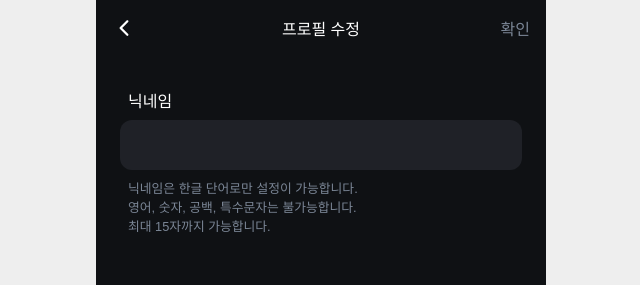
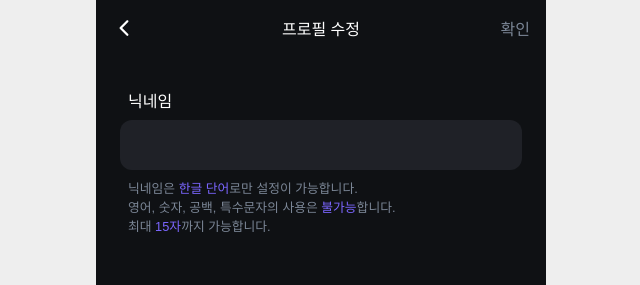
Before and after one commit to supEr-attraction/throwng-opensource, a React app in the folder front/: page /user/mypage/change-nickname in a window 1280 px wide. Shown: the top 285 px of the page, without its empty margins (319-959 px from the left). Built offline with nearby package versions, Linux system fonts and the light colour scheme; no server answers; sample sign-in values are in the browser's storage; the HTML template or start-up script is replaced by a standard one; a web font is replaced by a local one.

Commit message:
[Fix] Resolve page index not initializing when entering My Page

```diff
--- a/front/src/components/musicDrop/MusicDropBody.tsx
+++ b/front/src/components/musicDrop/MusicDropBody.tsx
@@ -8,6 +8,8 @@ import { selectMusic } from "@store/music/drop/atoms";
 import MusicDropBtn from "./MusicDropBtn";
 import "@styles/musicDrop/MusicDropBody.scss";
 import { scrollSongIndex } from "@store/playList/atoms";
+import ToasterMsg from "@components/ToasterMsg";
+import { toastMsg } from "@/utils/toastMsg";
 
 interface Props {
   setIsLoading: React.Dispatch<React.SetStateAction<boolean>>;
@@ -30,8 +32,6 @@ const MusicDropBody = ({ setIsLoading }: Props) => {
     if (e.target.value.length <= 50) {
       setText(e.target.value);
       setCount(e.target.value.length);
-    } else {
-      alert("텍스트는 최대 50자까지 입력 가능합니다.");
     }
   };
 
@@ -40,9 +40,8 @@ const MusicDropBody = ({ setIsLoading }: Props) => {
     e.preventDefault();
 
     if (text.trim().length === 0) {
-      alert(
-        "노래, 현재 감정, 상황, 관련 에피소드, 거리, 가수 등 떠오르는 말을 적어보세요."
-      );
+      toastMsg("노래, 현재 감정, 상황, 관련 에피소드, 거리, 가수 등 떠오르는 말을 적어보세요.")
+      setText('')
       setIsLoading(false);
       return;
     }
@@ -63,9 +62,9 @@ const MusicDropBody = ({ setIsLoading }: Props) => {
     const res = await postThrowngMusic(songInfo.youtubeId, requestBody);
 
     if (res === "Song_400_2") {
-      alert("하루 쓰롱 개수를 초과하였습니다.\n내일 다시 쓰롱 해주세요.");
+      alert("하루 쓰롱 개수를 초과하였습니다.\n내일 다시 쓰롱 해주세요");
     } else if (res === "Throw_400_2") {
-      alert("반경 100m 내에는 같은 날 같은 노래를 쓰롱할 수 없어요.");
+      alert("반경 100m 내에는 같은 날, 같은 노래를 쓰롱할 수 없어요");
     }
     resetUserImage();
     resetImagePreview();
@@ -102,6 +101,7 @@ const MusicDropBody = ({ setIsLoading }: Props) => {
         </div>
         <MusicDropBtn onClick={postThrownSong} btnText="쓰롱하기" />
       </form>
+      <ToasterMsg />
     </div>
   );
 };
--- a/front/src/components/musicDrop/MusicDropHeader.tsx
+++ b/front/src/components/musicDrop/MusicDropHeader.tsx
@@ -12,6 +12,7 @@ import { ImVolumeMedium } from "react-icons/im";
 import { ImVolumeMute2 } from "react-icons/im";
 import heic2any from "heic2any";
 import Loading from "@components/Loading";
+import { toastMsg } from "@/utils/toastMsg";
 
 const MusicDropHeader = () => {
   const fileRef = useRef<HTMLInputElement>(null);
@@ -67,9 +68,10 @@ const MusicDropHeader = () => {
       setIsLoading(true);
       let file = e.target.files[0];
       if (file.size > 5000000) {
-        alert("사진의 용량이 너무 커요. 다른 사진을 사용해 주세요.");
+        toastMsg("사진의 용량이 너무 커요. 다른 사진을 사용해 주세요.");
         resetSetImagePreview();
         resetSetUserImageUrl();
+        setIsLoading(false);
         return;
       } else {
         if (file.type === "") {
@@ -89,7 +91,7 @@ const MusicDropHeader = () => {
               );
             }
           } catch (error) {
-            alert(
+            toastMsg(
               "사진의 유형이 올바르지 않습니다. 다른 사진을 사용해 주세요."
             );
             return;
--- a/front/src/pages/ChangeNickNamePage.tsx
+++ b/front/src/pages/ChangeNickNamePage.tsx
@@ -5,6 +5,8 @@ import { useRecoilValue } from "recoil";
 import "@styles/ChangeNickName/ChangeNickName.scss"
 import { putNickName } from "@services/myCouponApi/MyCouponAPi";
 import { useNavigate } from "react-router-dom";
+import ToasterMsg from "@components/ToasterMsg";
+import { toastMsg } from "@/utils/toastMsg";
 
 const ChangeNickNamePage = () => {
   const inputEl = useRef<HTMLInputElement>(null);
@@ -30,7 +32,7 @@ const ChangeNickNamePage = () => {
       await putNickName(requestBody)
       navigate('/user/mypage', {replace:true})
     } else {
-      alert("닉네임은 한글 단어로만 설정이 가능하며, 영어, 숫자, 공백, 특수문자는 사용할 수 없습니다. 최대 15자까지 가능합니다.");
+      toastMsg("닉네임은 한글 단어로만 설정이 가능하며, 영어, 숫자, 공백, 특수문자는 사용할 수 없습니다. 최대 15자까지 가능합니다.");
       setNickName('');
       return false;
     }
@@ -59,12 +61,13 @@ const ChangeNickNamePage = () => {
               />
           </div>
           <div className="notice">
-            <div>닉네임은 한글 단어로만 설정이 가능합니다.</div>
-            <div>영어, 숫자, 공백, 특수문자는 불가능합니다.</div>
-            <div>최대 15자까지 가능합니다.</div>
+            <div>닉네임은 <span>한글 단어</span>로만 설정이 가능합니다.</div>
+            <div>영어, 숫자, 공백, 특수문자의 사용은 <span>불가능</span>합니다.</div>
+            <div>최대 <span>15자</span>까지 가능합니다.</div>
           </div>
         </div>
       </div>
+      <ToasterMsg/>
     </div>
   )
 }
--- a/front/src/pages/MyPage.tsx
+++ b/front/src/pages/MyPage.tsx
@@ -8,6 +8,7 @@ import {
   changeNickNameCouponId,
   levelInfoModal,
   myNickName,
+  pageIdx,
 } from "@store/myPage/atoms";
 import { useEffect } from "react";
 import { useRecoilValue, useResetRecoilState } from "recoil";
@@ -21,11 +22,13 @@ const MyPage = () => {
     changeNickNameCouponId
   );
   const resetLevelInfoModal = useResetRecoilState(levelInfoModal);
+  const resetPageIdx = useResetRecoilState(pageIdx);
 
   useEffect(() => {
     resetLogoutModal();
     resetChangeNickNameCouponId();
     resetLevelInfoModal();
+    resetPageIdx();
   }, []);
 
   return (
--- a/front/src/styles/ChangeNickName/ChangeNickName.scss
+++ b/front/src/styles/ChangeNickName/ChangeNickName.scss
@@ -71,6 +71,10 @@
         padding: 1dvh;
         color: var(--placeholder-color);
         font-size: 1.6dvh;
+
+        span {
+          color: var(--main-color);
+        }
       }
     }
   }
```
